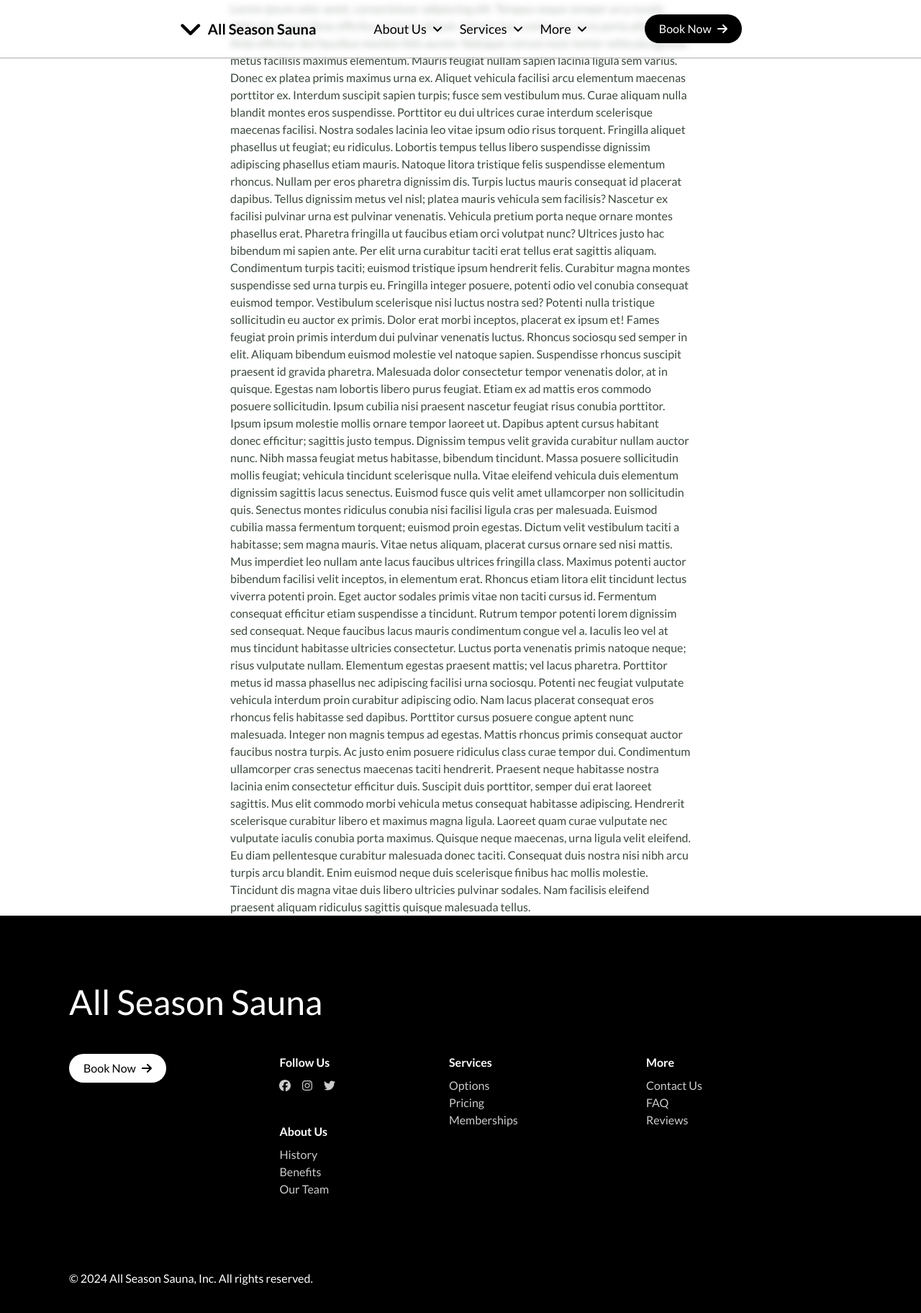
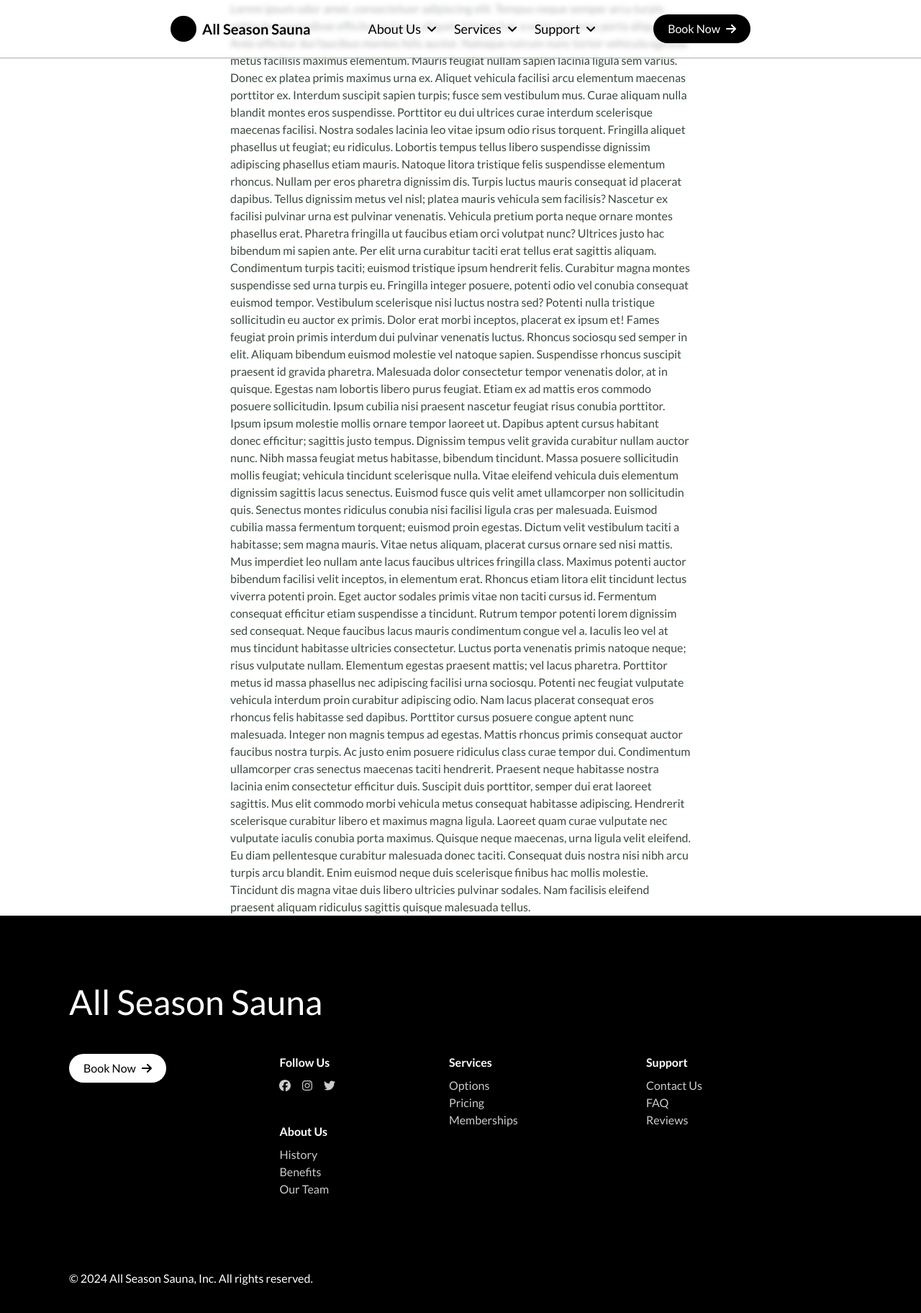
Before and after one commit to onatustun/graded-unit, a Next.js app: page / in a window 1280 px wide. Shown: the top 1824 px of the page at 72% size. Built offline with nearby package versions, Linux system fonts and the light colour scheme.

Commit message:
Placeholder logo changed more to support labels

```diff
--- a/components/layouts/Footer.tsx
+++ b/components/layouts/Footer.tsx
@@ -58,7 +58,7 @@ export function Footer() {
           </div>
 
           <div className="flex flex-col gap-2">
-            <p className="font-semibold">More</p>
+            <p className="font-semibold">Support</p>
 
             <div className="flex flex-col opacity-80">
               <Link href="/">Contact Us</Link>
--- a/components/layouts/Header.tsx
+++ b/components/layouts/Header.tsx
@@ -5,10 +5,10 @@ import { faAngleDown } from "@fortawesome/free-solid-svg-icons";
 
 export function Header() {
   return (
-    <header className="fixed w-full flex justify-center items-center backdrop-saturate-[150%] bg-white/60 backdrop-blur-[4px] z-100 border-b-[1px] shadow-sm border-black/30 lg:px-6 lg:py-1">
+    <header className="fixed w-full flex justify-center items-center backdrop-saturate-[150%] bg-white/60 backdrop-blur-[3px] z-100 border-b-[1px] shadow-sm border-black/30 lg:px-6 lg:py-1">
       <nav className="flex items-center w-full gap-6 relative py-4 px-8 lg:w-fit lg:gap-20">
         <Link href="/" className="text-lg lg:text-xl lg:mr-0 flex gap-2 items-center font-bold text-black">
-          <FontAwesomeIcon icon={faAngleDown} style={{fontSize:"36px"}}/>
+          <div className="aspect-square bg-black h-[36px] rounded-full"></div>
 
           <p className="hidden md:block">All Season Sauna</p>
         </Link>
@@ -32,7 +32,7 @@ export function Header() {
 
           <li>
             <Link href="#more" className="flex items-center gap-2">
-              <p>More</p>
+              <p>Support</p>
 
               <FontAwesomeIcon icon={faAngleDown} style={{fontSize:"16px"}}/>
             </Link>
```
